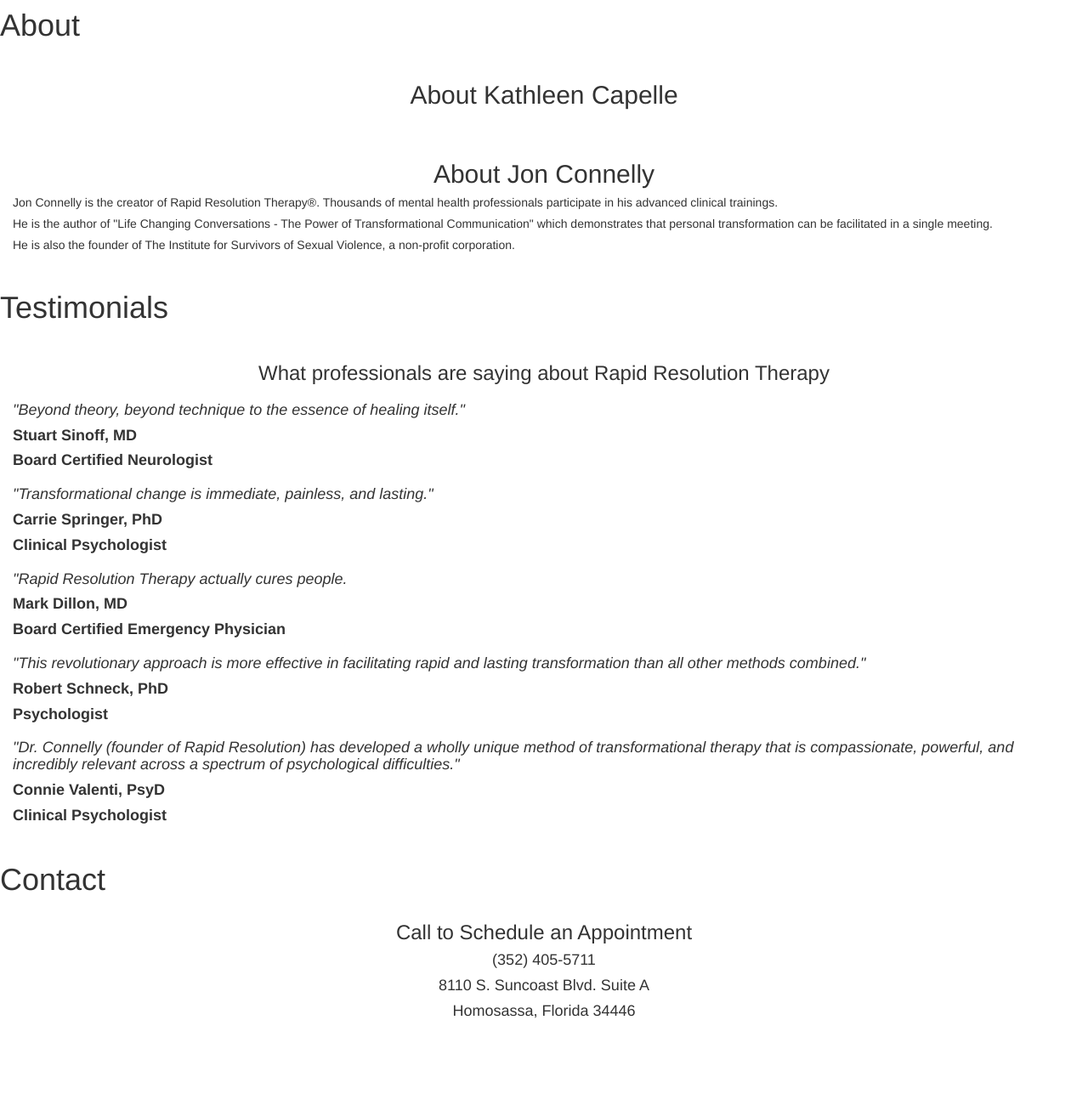
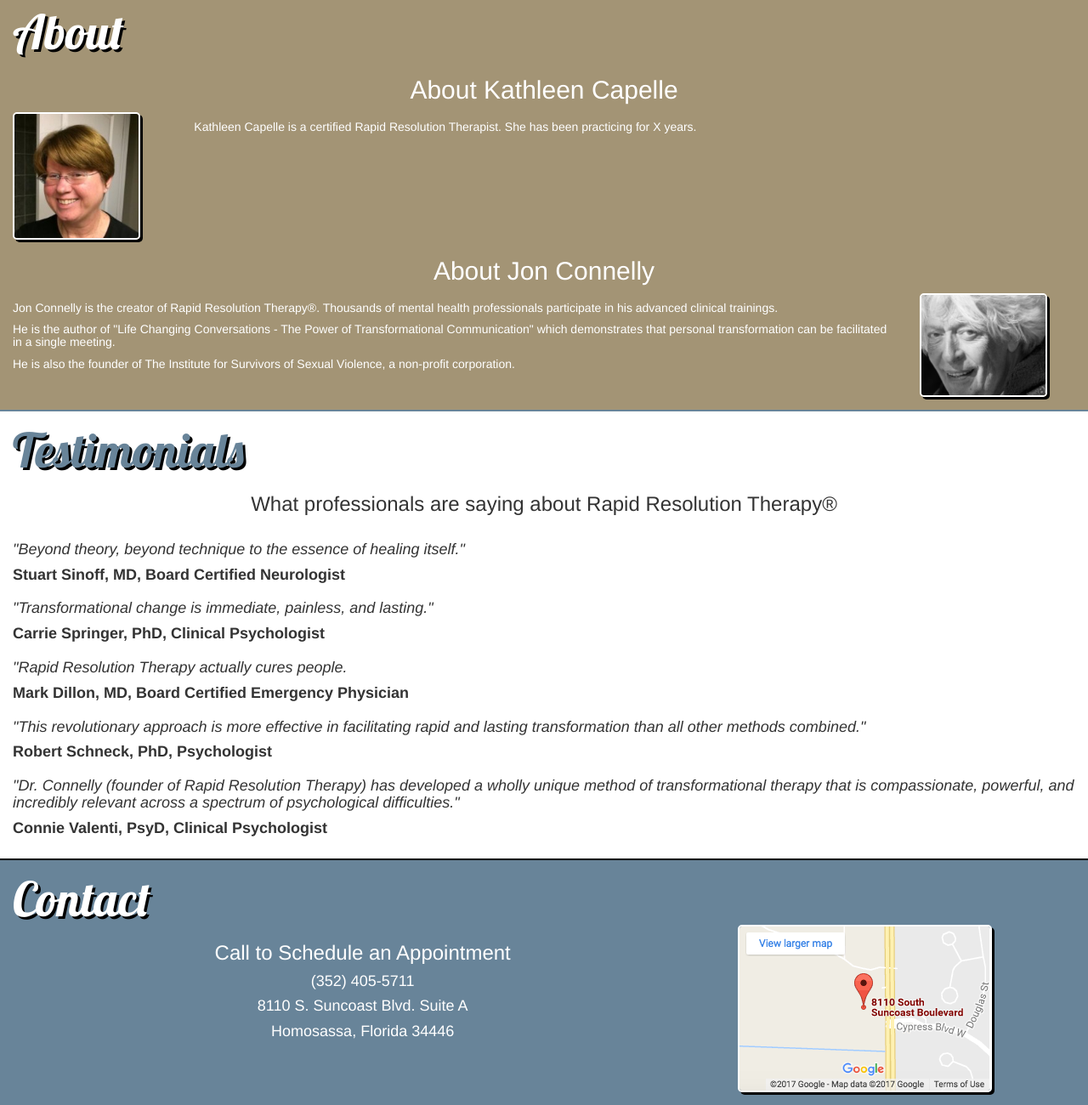
Before and after one commit to seancapelle/citrus-calm-mind, a plain HTML site: page index.html in a window 1280 px wide. Shown: the part 410-1710 px from the top of the page at 85% size. Before the commit the page ends 1620 px from the top, so only its background shows below. Drawn offline with nearby package versions, Linux system fonts and the light colour scheme.

Commit message:
Added meta data

```diff
--- a/index.html
+++ b/index.html
@@ -1,88 +1,106 @@
 <!DOCTYPE html>
 <html lang="en">
+
 <head>
     <meta charset="UTF-8">
     <link rel="stylesheet" href="https://maxcdn.bootstrapcdn.com/bootstrap/3.3.6/css/bootstrap.min.css">
+    <link href="https://fonts.googleapis.com/css?family=Lobster" rel="stylesheet">
     <link rel="stylesheet" type="text/css" href="style.css">
     <link rel="stylesheet" href="font-awesome/css/font-awesome.min.css">
     <meta name="viewport" content="width=device-width, initial-scale=1.0">
+    <meta name="keywords" content="Kathleen Capelle, Kathy Capelle, therapy, counseling, Rapid Resolution, Citrus County, Homosassa, Florida">
+    <meta name="description" content="Therapy sessions for Citrus County, Florida">
     <title>Citrus Calm Mind Therapy</title>
 </head>
+
 <body>
-	<header>
+    <header class="ocean-bg">
         <div class="col-md-12">
             <ul>
-				<li class="title"><a href="#about">About</a></li>
-				<li class="title"><a href="#testimonials">Testimonials</a></li>
-				<li class="title"><a href="#contact">Contact</a></li>
+                <li class="top-nav"><a href="#about">About</a></li>
+                <li class="top-nav"><a href="#testimonials">Testimonials</a></li>
+                <li class="top-nav"><a href="#contact">Contact</a></li>
             </ul>
         </div>
-	</header>
-	<!-- <div class="container-fluid"> -->
-		<div class="ocean-bg">
         <div class="col-md-12" style="margin-top: 50px;">
-				<h1 class="centered white-text">Citrus Calm Mind Therapy</h1>
+            <h1 class="centered white-text title">Citrus Calm Mind Therapy</h1>
             <h2 class="centered white-text">Kathleen Capelle, LCSW</h2>
             <h5 class="centered">Heal the Past, Embrance the Present, Create the Future</h5>
             <h4 class="centered">(352) 405-5711</h4>
         </div>
+    </header>
+    <!-- About -->
+    <section id="about" class="sand-color row padding-15" style="border-top:2px solid white;">
+        <div class="col-md-12">
+            <h1 class="white-text title margin-side-only">About</h1>
         </div>
-		<!-- About -->
-		<section id="about">
-			<h1>About</h1>
-			<div class="padding-15">
-				<h2 class="centered">About Kathleen Capelle</h2>
+        <div class="col-md-12">
+            <h2 class="centered white-text">About Kathleen Capelle</h2>
         </div>
-			<div class="padding-15">
-				<h2 class="centered">About Jon Connelly</h2>
-				<h5>Jon Connelly is the creator of Rapid Resolution Therapy&reg. Thousands of mental health professionals participate in his advanced clinical trainings.</h5>
-				<h5>He is the author of "Life Changing Conversations - The Power of Transformational Communication" which demonstrates that personal transformation can be facilitated in a single meeting.</h5>
-				<h5>He is also the founder of The Institute for Survivors of Sexual Violence, a non-profit corporation.</h5>
+        <div class="col-md-2">
+            <img src="images/capelle.jpg" class="img-border" style="width: 150px;"" alt="Kathleen Capelle">
+        </div>
+        <div class="col-md-10">
+            <h5 class="white-text">Kathleen Capelle is a certified Rapid Resolution Therapist. She has been practicing for X years.</h5>
+        </div>
+        </div>
+        <div class="col-md-12">
+            <h2 class="centered white-text">About Jon Connelly</h2>
+        </div>
+        <div class="col-md-10">
+            <h5 class="white-text">Jon Connelly is the creator of Rapid Resolution Therapy&reg. Thousands of mental health professionals participate in his advanced clinical trainings.</h5>
+            <h5 class="white-text">He is the author of "Life Changing Conversations - The Power of Transformational Communication" which demonstrates that personal transformation can be facilitated in a single meeting.</h5>
+            <h5 class="white-text">He is also the founder of The Institute for Survivors of Sexual Violence, a non-profit corporation.</h5>
+        </div>
+        <div class="col-md-2">
+            <img src="images/connelly.jpg" class="img-border" style="width: 150px;" alt="Jon Connelly">
+        </div>
         </div>
     </section>
     <!-- Testimonials -->
-		<section id="testimonials">
-			<h1>Testimonials</h1>
-			<div class="padding-15">
-				<h3 class="centered">What professionals are saying about Rapid Resolution Therapy</h3>
-
+    <section id="testimonials" class="row padding-15" style="border-top: 2px solid #688499;">
+        <div class="col-md-12">
+            <h1 class="blue-text title margin-side-only">Testimonials</h1>
+        </div>
+        <div class="col-md-12">
+            <h3 class="centered">What professionals are saying about Rapid Resolution Therapy&reg</h3>
+        </div>
+        <div class="col-md-12">
             <h4 class="margin-top-20"><em>"Beyond theory, beyond technique to the essence of healing itself."</em></h4>
-				<h4><strong>Stuart Sinoff, MD</strong></h4>
-				<h4><strong>Board Certified Neurologist</strong>
-
+            <h4><strong>Stuart Sinoff, MD, Board Certified Neurologist</strong></h4>
+            <!-- <h4><strong>Board Certified Neurologist</strong> -->
             <h4 class="margin-top-20"><em>"Transformational change is immediate, painless, and lasting."</em></h4>
-				<h4><strong>Carrie Springer, PhD</strong></h4>
-				<h4><strong>Clinical Psychologist</strong></h4>
-
+            <h4><strong>Carrie Springer, PhD, Clinical Psychologist</strong></h4>
+            <!-- <h4><strong>Clinical Psychologist</strong></h4> -->
             <h4 class="margin-top-20"><em>"Rapid Resolution Therapy actually cures people.</em></h4>
-				<h4><strong>Mark Dillon, MD</strong></h4>
-				<h4><strong>Board Certified Emergency Physician</strong></h4>
-
+            <h4><strong>Mark Dillon, MD, Board Certified Emergency Physician</strong></h4>
+            <!-- <h4><strong>Board Certified Emergency Physician</strong></h4> -->
             <h4 class="margin-top-20"><em>"This revolutionary approach is more effective in facilitating rapid and lasting transformation than all other methods combined."</em></h4>
-				<h4><strong>Robert Schneck, PhD</strong></h4>
-				<h4><strong>Psychologist</strong></h4>
-
-				<h4 class="margin-top-20"><em>"Dr. Connelly (founder of Rapid Resolution) has developed a wholly unique method of transformational therapy that is compassionate, powerful, and incredibly relevant across a spectrum of psychological difficulties."</em></h4>
-				<h4><strong>Connie Valenti, PsyD</strong></h4>
-				<h4><strong>Clinical Psychologist</strong></h4>
+            <h4><strong>Robert Schneck, PhD, Psychologist</strong></h4>
+            <!-- <h4><strong>Psychologist</strong></h4> -->
+            <h4 class="margin-top-20"><em>"Dr. Connelly (founder of Rapid Resolution Therapy) has developed a wholly unique method of transformational therapy that is compassionate, powerful, and incredibly relevant across a spectrum of psychological difficulties."</em></h4>
+            <h4><strong>Connie Valenti, PsyD, Clinical Psychologist</strong></h4>
+            <!-- <h4><strong>Clinical Psychologist</strong></h4> -->
         </div>
     </section>
     <!-- Contact -->
-		<section id="contact">
-			<h1>Contact</h1>
+    <section id="contact" class="blue-color row padding-15" style="border-top:2px solid black;">
         <div class="col-md-12">
-				<h3 class="centered">Call to Schedule an Appointment</h3>
-				<h4 class="centered">(352) 405-5711</h4>
-				<h4 class="centered">8110 S. Suncoast Blvd. Suite A</h4>
-				<h4 class="centered">Homosassa, Florida 34446</h4>
+            <h1 class="white-text title margin-side-only">Contact</h1>
         </div>
+        <div class="col-md-8">
+            <h3 class="centered white-text">Call to Schedule an Appointment</h3>
+            <h4 class="centered white-text"><a href="tel:352-407-5711">(352) 405-5711</a></h4>
+            <h4 class="centered white-text">8110 S. Suncoast Blvd. Suite A</h4>
+            <h4 class="centered white-text">Homosassa, Florida 34446</h4>
+        </div>
+        <div class="col-md-4">
+            <a href="https://www.google.com/maps/place/8110+S+Suncoast+Blvd+a,+Homosassa,+FL+34446/@28.743976,-82.5564787,17z/data=!3m1!4b1!4m5!3m4!1s0x88e81606f1af756f:0xdfd6bc685e76aa6e!8m2!3d28.743976!4d-82.55429" target="_blank" class="margin-auto"><img src="images/location.png" class="img-border" alt="Office location"></a>
         </div>
     </section>
-		<div class="row">
-
-	<!-- </div> -->
     <script src="https://code.jquery.com/jquery-2.2.1.min.js"></script>
     <script type="text/javascript" src="bootstrap.min.js"></script>
     <script type="text/javascript" src="script.js"></script>
 </body>
+
 </html>
--- a/style.css
+++ b/style.css
@@ -1,18 +1,30 @@
 /*Text*/
 .centered {text-align: center;}
+.title {font-family: 'Lobster', cursive; font-size: 4em; text-shadow: 3px 3px 0 black;}
 
 /*Images*/
 .orange-bg {background-image: url('images/orange-med.JPG'); background-position: center; width: 100%; height: 400px;}
-.ocean-bg {background-image: url('images/DSCF0053.JPG'); background-position: center; width: 100%; height: 400px;}
+.ocean-bg {background-image: url('images/beach.JPG'); background-position: center; width: 100%; height: 400px;}
 
 /*Colors*/
-.light-brown {background-color: #A98B67;}
+.blue-text {color: #688499;}
 .cream-text {color: #E7EAC6;}
 .white-text {color: white;}
+.sand-color {background-color: #a39475;}
+.blue-color {background-color: #688499;}
+.light-brown {background-color: #A98B67;}
+
+/*Borders*/
+.title-border {border: 1px solid white;}
+.img-border {border: 2px solid white; box-shadow: 3px 3px 0 black; border-radius: 5px;}
 
 /*Spacing*/
 .margin-top-20 {margin-top: 20px;}
 .padding-15 {padding: 15px;}
+.margin-side-only {margin-top: 0px; margin-bottom: 0px;}
+.left {float: left;}
+.right {float: right;}
+.margin-auto {margin: auto;}
 
 ul {
 	float: right;
@@ -27,7 +39,12 @@
 	padding-top: 20px;
 	/*font-family: Arial, 'Helvetica Neue', Helvetica, sans-serif;*/
 	color: white;
+	font-size: 1.5em;
 }
 li {
 	display: inline;
 }
+li a:hover {text-decoration: none; color: white; text-shadow: 3px 3px 0 black;}
+
+a {text-decoration: none; color: white;}
+a:hover {text-decoration: none; color: white; text-shadow: 3px 3px 0 black;}
```
Also changed, not shown: images/beach.JPG (added), images/capelle.jpg (added), images/connelly.jpg (added), images/location.png (added). Lines whose indentation alone changed are shown as unchanged.
